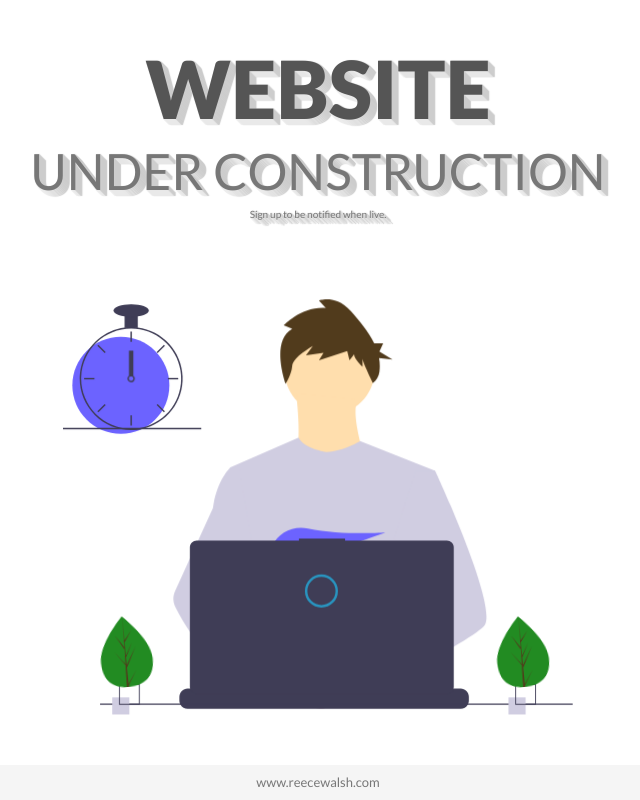
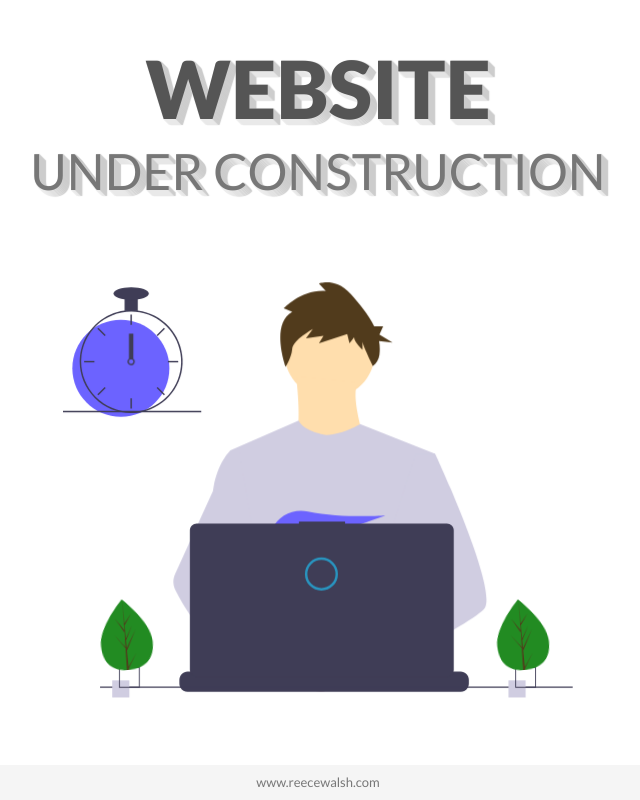
Before and after one commit to reeceawalsh/reece-walsh, a plain HTML site: page index.html in a window 1280 px wide. Shown: the whole page, without its empty margins (322-962 px from the left). Drawn offline with nearby package versions, Linux system fonts and the light colour scheme.

Commit message:
Removed checkbox

```diff
--- a/index.html
+++ b/index.html
@@ -30,10 +30,6 @@
         <div class="col-md-10 main-title">
           <h1>Website</h1>
           <h2>under construction</h2>
-          <div id="checkboxdiv">
-            <div id="checkboxText">Sign up to be notified when live.</div>
-          <div id="checkbox"></div>
-        </div>
         </div>
       </div>
       <div class="row align-items-center">
--- a/style.css
+++ b/style.css
@@ -212,6 +212,4 @@ svg {
     margin-top: 4rem;
     margin-bottom: 4rem;
   }
-
-
 }
```
